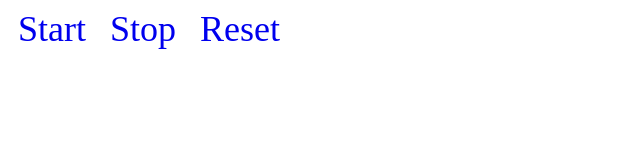
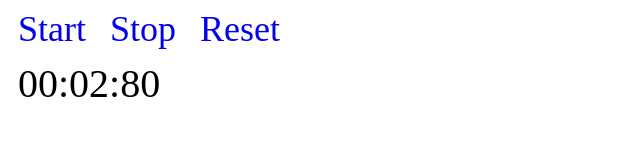
Before and after one commit to markal84/19.6_Organizacja, a website: page index.html in a window 1280 px wide. Both pictures are taken after a click on the link "Start". Shown: the whole page, without its empty margins (0-640 px from the left). Drawn offline with nearby package versions, Linux system fonts and the light colour scheme; files that its build step writes are made by us from their sources.

```diff
--- /dev/null
+++ b/script-compiled.js
@@ -0,0 +1,109 @@
+'use strict';
+
+var _createClass = function () { function defineProperties(target, props) { for (var i = 0; i < props.length; i++) { var descriptor = props[i]; descriptor.enumerable = descriptor.enumerable || false; descriptor.configurable = true; if ("value" in descriptor) descriptor.writable = true; Object.defineProperty(target, descriptor.key, descriptor); } } return function (Constructor, protoProps, staticProps) { if (protoProps) defineProperties(Constructor.prototype, protoProps); if (staticProps) defineProperties(Constructor, staticProps); return Constructor; }; }();
+
+function _classCallCheck(instance, Constructor) { if (!(instance instanceof Constructor)) { throw new TypeError("Cannot call a class as a function"); } }
+
+var Stopwatch = function () {
+    function Stopwatch(display) {
+        _classCallCheck(this, Stopwatch);
+
+        this.running = false;
+        this.display = display;
+        this.reset();
+        this.print(this.times);
+    }
+
+    _createClass(Stopwatch, [{
+        key: 'reset',
+        value: function reset() {
+            this.times = {
+                minutes: 0,
+                seconds: 0,
+                miliseconds: 0
+            };
+        }
+    }, {
+        key: 'setZero',
+        value: function setZero() {
+            this.stop();
+            this.reset();
+            this.print();
+        }
+    }, {
+        key: 'print',
+        value: function print() {
+            this.display.innerText = this.format(this.times);
+        }
+    }, {
+        key: 'format',
+        value: function format(times) {
+            return pad0(times.minutes) + ':' + pad0(times.seconds) + ':' + pad0(Math.floor(times.miliseconds));
+        }
+    }, {
+        key: 'start',
+        value: function start() {
+            var _this = this;
+
+            if (!this.running) {
+                this.running = true;
+                this.watch = setInterval(function () {
+                    return _this.step();
+                }, 10);
+            }
+        }
+    }, {
+        key: 'step',
+        value: function step() {
+            if (!this.running) return;
+            this.calculate();
+            this.print();
+        }
+    }, {
+        key: 'calculate',
+        value: function calculate() {
+            this.times.miliseconds += 1;
+            if (this.times.miliseconds >= 100) {
+                this.times.seconds += 1;
+                this.times.miliseconds = 0;
+            }
+            if (this.times.seconds >= 60) {
+                this.times.minutes += 1;
+                this.times.seconds = 0;
+            }
+        }
+    }, {
+        key: 'stop',
+        value: function stop() {
+            this.running = false;
+            clearInterval(this.watch);
+        }
+    }]);
+
+    return Stopwatch;
+}();
+
+function pad0(value) {
+    var result = value.toString();
+    if (result.length < 2) {
+        result = '0' + result;
+    }
+    return result;
+}
+
+var stopwatch = new Stopwatch(document.querySelector('.stopwatch'));
+
+var startButton = document.getElementById('start');
+startButton.addEventListener('click', function () {
+    return stopwatch.start();
+});
+
+var stopButton = document.getElementById('stop');
+stopButton.addEventListener('click', function () {
+    return stopwatch.stop();
+});
+
+var resetButton = document.getElementById('reset');
+resetButton.addEventListener('click', function () {
+    return stopwatch.setZero();
+});
--- a/styles.css
+++ b/styles.css
@@ -1,3 +1,6 @@
+* {
+    box-sizing: border-box;
+}
 
 a {
     text-decoration: none;
```
